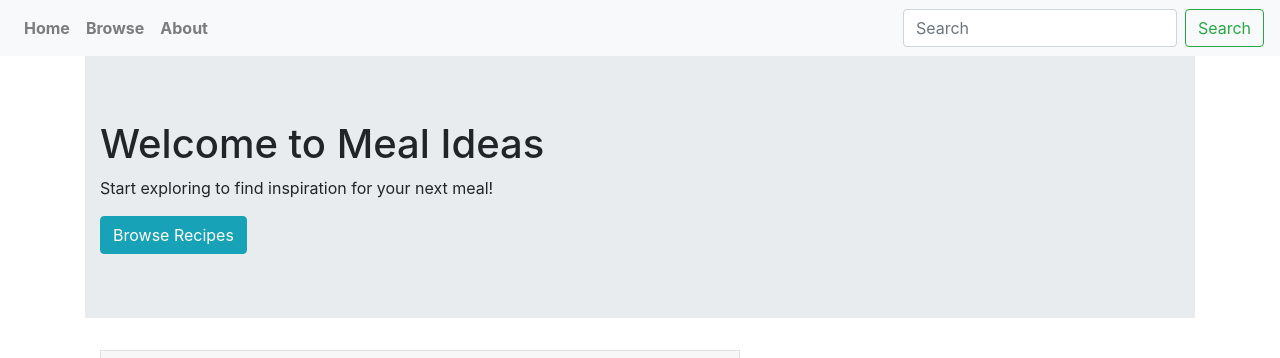
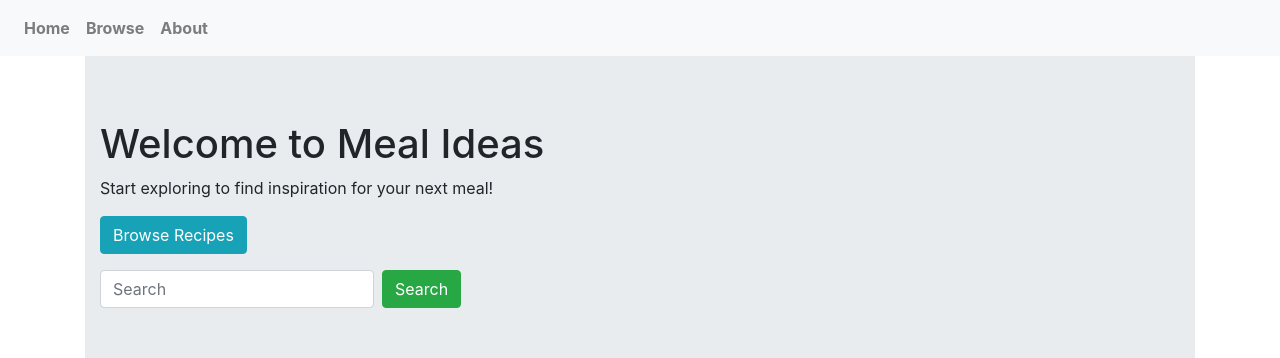
Before and after one commit to hk279/MealRecipes, a React (Create React App) app: page / in a window 1280 px wide. Shown: the top 358 px of the page. Built offline with nearby package versions, Linux system fonts and the light colour scheme; no server answers.

Commit message:
Moved the search bar from the navigation into the jumbotron on the home page

```diff
--- a/src/App.js
+++ b/src/App.js
@@ -13,11 +13,6 @@ class App extends React.Component {
     this.state = {
         searchWord: ""
     };
-  }
-
-  callbackFunction = (childData) => {
-    this.setState({searchWord: childData})
-    console.log(this.state.searchWord)
   }
 
   render() {
--- a/src/components/Home.js
+++ b/src/components/Home.js
@@ -1,7 +1,7 @@
 import React from 'react'
 import '../App.css'
 import 'bootstrap/dist/css/bootstrap.min.css'
-import { Container, Jumbotron, Button } from 'react-bootstrap'
+import { Container, Jumbotron, Button, Form, FormControl } from 'react-bootstrap'
 import RandomMeal from './RandomMeal'
 import SearchResults from './SearchResults'
 
@@ -9,21 +9,36 @@ class Home extends React.Component {
     constructor(props) {
         super(props);
         this.state = {
-            searchWord: ""
+            searchWord: "",
+            showList: false
         };
+        this.handleChange = this.handleChange.bind(this)
+        this.handleClick = this.handleClick.bind(this)
+    }
+
+    handleChange(event) {
+        this.setState({searchWord: event.target.value})
+      }
+
+    handleClick = () => {
+        if(this.state.searchWord !== "") {
+            this.setState({showList: true})
+        }
     }
 
     render() {
-        var sw = this.props.search
-        console.log(sw)
-        if(sw === "" || !sw) {
+        if(this.state.showList !== true) {
             return(
                 <Container>
                     <Jumbotron fluid>
                         <Container>
                             <h1>Welcome to Meal Ideas</h1>
                             <p>Start exploring to find inspiration for your next meal!</p>
-                            <Button variant="info" href="/browse">Browse Recipes</Button>
+                            <Button variant="info" href="/browse" style={{marginBottom: "1em"}}>Browse Recipes</Button>
+                            <Form inline>
+                                <FormControl type="text" placeholder="Search" className="mr-sm-2" onChange={this.handleChange} value={this.state.searchWord}/>
+                                <Button variant="success" onClick={this.handleClick}>Search</Button>
+                            </Form>
                         </Container>
                     </Jumbotron>
                     <RandomMeal />
@@ -36,10 +51,14 @@ class Home extends React.Component {
                         <Container>
                             <h1>Welcome to Meal Ideas</h1>
                             <p>Start exploring to find inspiration for your next meal!</p>
-                            <Button variant="info" href="/browse">Browse Recipes</Button>
+                            <Button variant="info" href="/browse" style={{marginBottom: "1em"}}>Browse Recipes</Button>
+                            <Form inline>
+                                <FormControl type="text" placeholder="Search" className="mr-sm-2" onChange={this.handleChange} value={this.state.searchWord}/>
+                                <Button variant="success" onClick={this.handleClick}>Search</Button>
+                            </Form>
                         </Container>
                     </Jumbotron>
-                    <SearchResults searchWord = {sw} />
+                    <SearchResults searchWord = {this.state.searchWord} />
                 </Container>
             )
         }
--- a/src/components/Nav.js
+++ b/src/components/Nav.js
@@ -1,25 +1,14 @@
 import React from 'react';
 import '../App.css';
 import 'bootstrap/dist/css/bootstrap.min.css';
-import { Nav, Navbar, Form, FormControl, Button } from 'react-bootstrap'
+import { Nav, Navbar } from 'react-bootstrap'
 
 class Navigation extends React.Component {
     constructor(props) {
         super(props);
         this.state = {
           navItems: ["Home", "Browse", "About"],
-          searchWord: ""
         };
-        this.handleChange = this.handleChange.bind(this);
-      }
-
-      handleChange(event) {
-        console.log(event.target.value)
-        this.setState({searchWord: event.target.value})
-      }
-
-      sendData = () => {
-        this.props.parentCallback(this.state.searchWord);
       }
 
       render() {
@@ -32,10 +21,6 @@ class Navigation extends React.Component {
                 <Nav.Link href="/browse">{this.state.navItems[1]}</Nav.Link>
                 <Nav.Link href="/about">{this.state.navItems[2]}</Nav.Link>
               </Nav>
-              <Form inline>
-                <FormControl type="text" placeholder="Search" className="mr-sm-2" onChange={this.handleChange} value={this.state.searchWord}/>
-                <Button variant="outline-success" onClick={() => this.sendData()}>Search</Button>
-              </Form>
             </Navbar.Collapse>
           </Navbar>
         )
```
